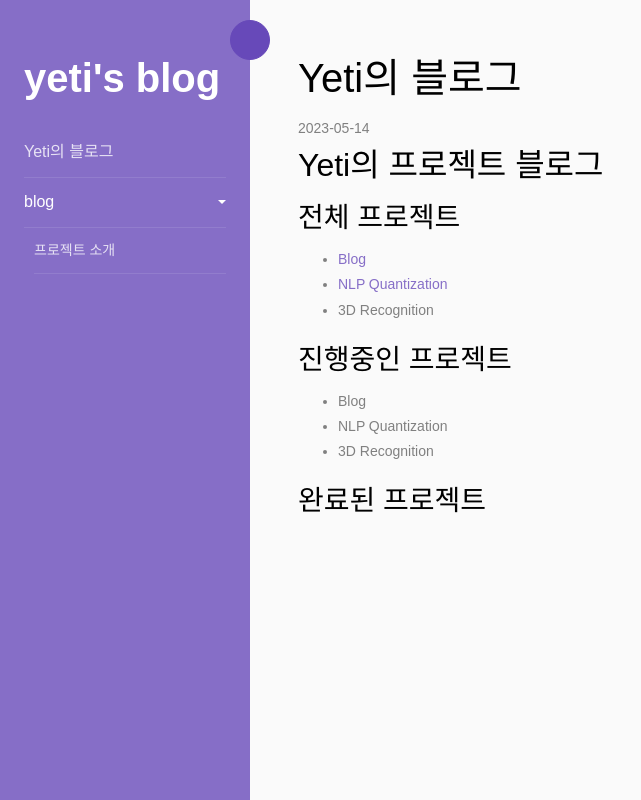
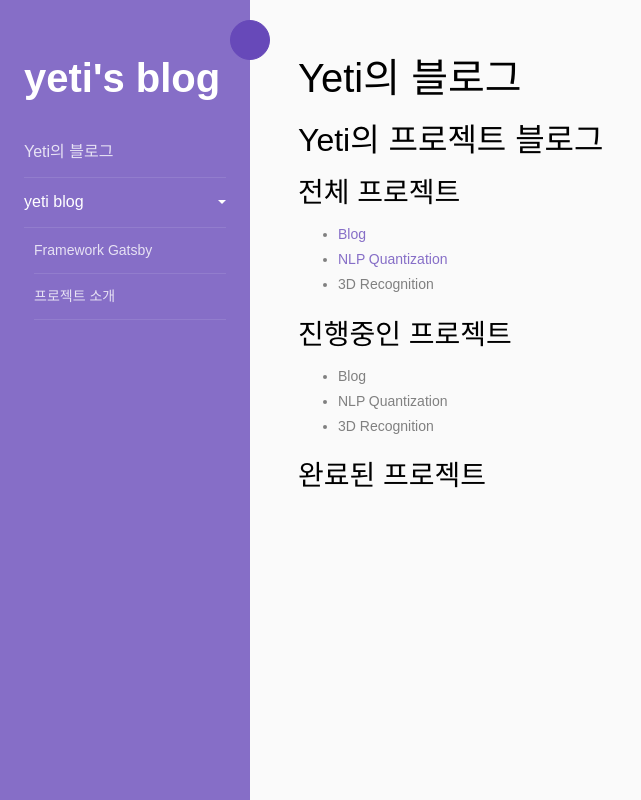
Before and after one commit to yeti-s/blog, a Gatsby site: page /intro in a window 1280 px wide. Shown: the whole page, without its empty margins (0-641 px from the left). Built offline with nearby package versions, Linux system fonts and the light colour scheme; Gatsby itself is replaced by a stand-in of ours; some packages are replaced by stand-ins of ours; some icons are missing.

Commit message:
refactor: remove some metadata from .md and load them from file system

```diff
--- a/gatsby-config.ts
+++ b/gatsby-config.ts
@@ -26,7 +26,8 @@
       resolve: 'gatsby-source-filesystem',
       options: {
         "name": "contents",
-        "path": "./contents"
+        "path": "./contents/",
+        "ignore": ["**/*.PNG", "**/*.png", "**/*.JPG", "**/*.jpg"]
       },
       __key: "contents"
     }, {
--- a/gatsby-node.ts
+++ b/gatsby-node.ts
@@ -10,18 +10,35 @@
             edges {
                 node {
                     id
+                    fileAbsolutePath
                     frontmatter {
                         path
                     }
                 }
             }
         }
+        allFile {
+            edges{
+                node {
+                    absolutePath
+                    name
+                    relativeDirectory
+                }
+            }
+        }
     }
     `);
 
+    const nodes:any = {};
+    result.data.allFile.edges.forEach(({node}:any) => {
+        nodes[node.absolutePath] = `${node.relativeDirectory}/${node.name}`;
+    })
+
+
     result.data.allMarkdownRemark.edges.forEach(({node}: any) => {
+        const path:string = nodes[node.fileAbsolutePath];
         createPage({
-            path: node.frontmatter.path,
+            path: path,
             component: resolve('./src/templates/MdContents.tsx'),
             context:{
                 id: node.id
--- a/src/templates/MdContents.tsx
+++ b/src/templates/MdContents.tsx
@@ -1,6 +1,7 @@
 import * as React from "react"
+import {useState, useEffect} from "react"
 import type { HeadFC, PageProps } from "gatsby"
-import { graphql, Link } from 'gatsby'
+import { graphql, Link } from "gatsby"
 import { Provider } from "react-redux";
 
 import '../styles.css';
@@ -12,53 +13,99 @@
 import ContentsView from "../sidebar/ContemtView";
 import store from "../redux/store";
 
+
 type QueryProps = {
     markdownRemark: {
         html: string,
+        fileAbsolutePath: string,
         frontmatter: {
             title: string,
-            date: string,
             categories: Array<string>,
-            summary: string,
+            // date: string,
+            // summary: string,
             // thumbnail: string,
-            path: string
+            // path: string
         }
     },
     allMarkdownRemark: {
         nodes: {
             id: string,
+            fileAbsolutePath: string,
             frontmatter: {
                 title: string,
-                date: string,
-                menu: string,
-                path: string,
+                // date: string,
             }
+        }[]
+    },
+    allFile: {
+        nodes: {
+            name: string,
+            // birthTime: string,
+            ctime: string,
+            relativeDirectory: string,
+            absolutePath: string
         }[]
     }
 };
 
 const IndexPage = ({ data }: PageProps<QueryProps>) => {
-    const node = data.markdownRemark
+    const [fileInfos, setFileInfos] = useState(new Map<string, any>());
+    const [sidebarItems, setSidebarItems] = useState(new Array<React.ReactElement>());
+    const [md, setMd] = useState({
+        html: '',
+        date: '',
+        title: '',
+        categories: Array<string>()
+    })
 
-    // create sidebar components
-    const createSidebarItems = ():Array<React.ReactElement> => {
+    // create file infos
+    useEffect(() => {
+        const infos = new Map<string, any>(); // key = absolutePath, value = file metadata
+        data.allFile.nodes.forEach(node => {
+            infos.set(node.absolutePath, {
+                path: `/${node.relativeDirectory}/${node.name}`.replaceAll("//", '/'),
+                menu: node.relativeDirectory.replaceAll('_', ' '),
+                date: node.ctime,
+                filename: node.name
+            });
+        })
+        setFileInfos(infos);
+    },[data.allFile])
+
+    // get .md file metadata from file infos
+    useEffect(() => {
+        let node = data.markdownRemark;
+        if (!fileInfos.has(node.fileAbsolutePath)) return;
+
+        let info = fileInfos.get(node.fileAbsolutePath);
+        const mdInfo = {
+            html: node.html,
+            date: info.date,
+            title: node.frontmatter.title,
+            categories: node.frontmatter.categories
+        }
+        setMd(mdInfo);
+    },[fileInfos, data.markdownRemark])
+
+    // create components
+    useEffect(() => {
+        if (fileInfos.size == 0) return;
+
         let components = Array<React.ReactElement>();
-        let dirs = new Map<string, any[]>();
-        // create
-        data.allMarkdownRemark.nodes.map(node => {
-            let file = {
-                id: node.id,
-                title: node.frontmatter.title,
-                changeTime: node.frontmatter.date,
-                dir: node.frontmatter.menu,
-                path: node.frontmatter.path
+        // nodes for creating components
+        const nodes = new Map<string, Array<any>>(); // key = menu, value = md metadata
+        data.allMarkdownRemark.nodes.forEach(node => {
+            let file:any = fileInfos.get(node.fileAbsolutePath);
+            file['id'] = node.id;
+            file['title'] = node.frontmatter.title;
+            if (!nodes.has(file.menu)) {
+                nodes.set(file.menu, []);
             }
-            if (!dirs.hasOwnProperty(file.dir))
-                dirs.set(file.dir, [])
-            dirs.get(file.dir)?.push(file);
+            nodes.get(file.menu)?.push(file);
         })
         // create components
-        dirs.forEach((files, key, obj) => {
+        nodes.forEach((files, key, obj) => {
+            console.log(files)
             let children = Array<React.ReactElement>();
             files.forEach((file, index, arr) => {
                 children.push(
@@ -70,8 +117,9 @@
             if (key === '') components = children.concat(components)
             else components.push(<SidebarItemMenu id={key} title={key} children={children} key={key}/>)
         })
-        return components;
-    }
+        setSidebarItems(components);
+    },[fileInfos, data])
+
 
     return (
         <main>
@@ -79,10 +127,10 @@
                 <div className="wrapper d-flex align-items-stretch">
                     <SidebarContainer>
                         <SidebarItemContainer name="yeti's blog">
-                            {createSidebarItems()}
+                            {sidebarItems}
                         </SidebarItemContainer>
                     </SidebarContainer>
-                    <ContentsView html={node.html} title={node.frontmatter.title} date={node.frontmatter.date} categories={node.frontmatter.categories} />
+                    <ContentsView html={md.html} title={md.title} date={md.date} categories={md.categories} />
                 </div>
             </Provider>
         </main>
@@ -98,6 +146,7 @@
 query($id: String!) {
     markdownRemark(id:{ eq: $id }) {
             html
+            fileAbsolutePath
             frontmatter {
                 title
                 date
@@ -108,6 +157,7 @@
     allMarkdownRemark {
         nodes {
             id
+            fileAbsolutePath
             frontmatter {
                 title
                 date
@@ -116,5 +166,14 @@
             }
         }
     }
+    allFile {
+        nodes {
+          name
+          birthTime(formatString: "YYYY-MM-DD hh:mm:ss")
+          ctime(formatString: "YYYY-MM-DD hh:mm:ss")
+          relativeDirectory
+          absolutePath
+        }
+    }
 }
 `;
```
